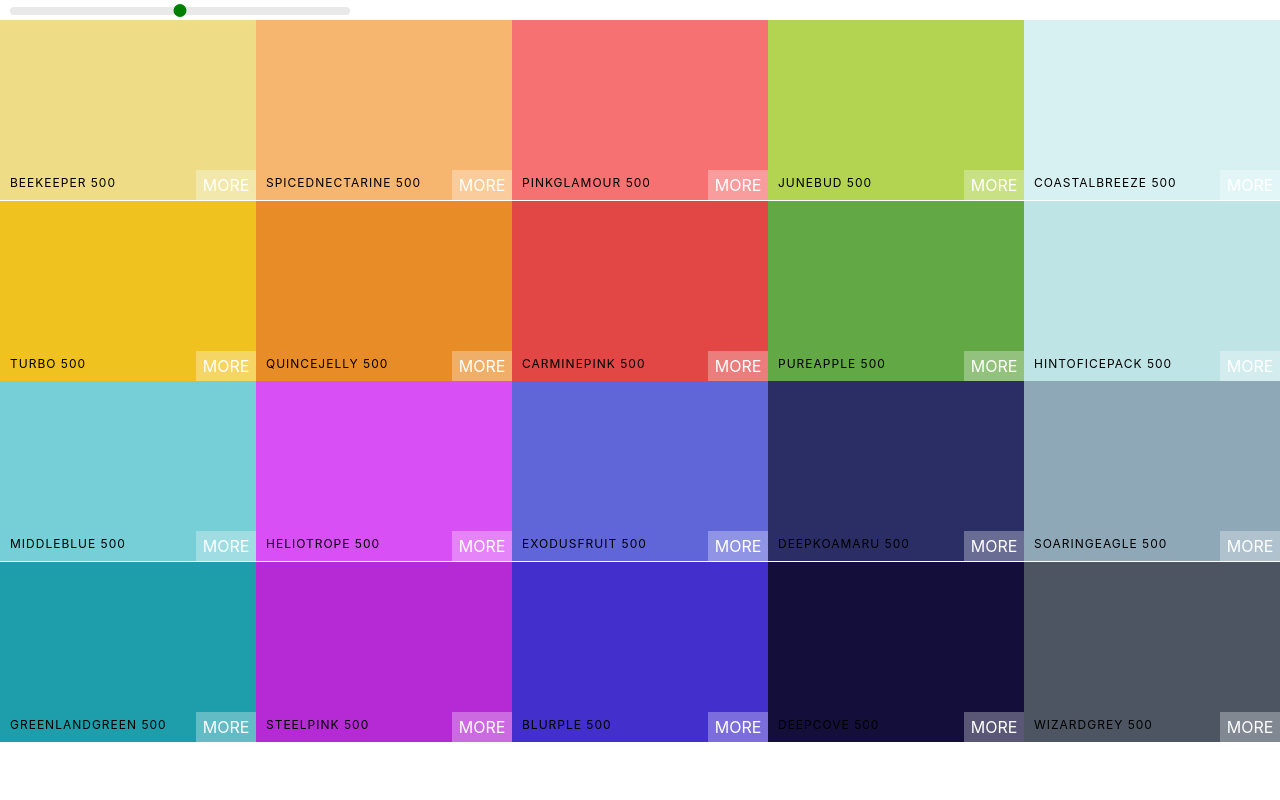
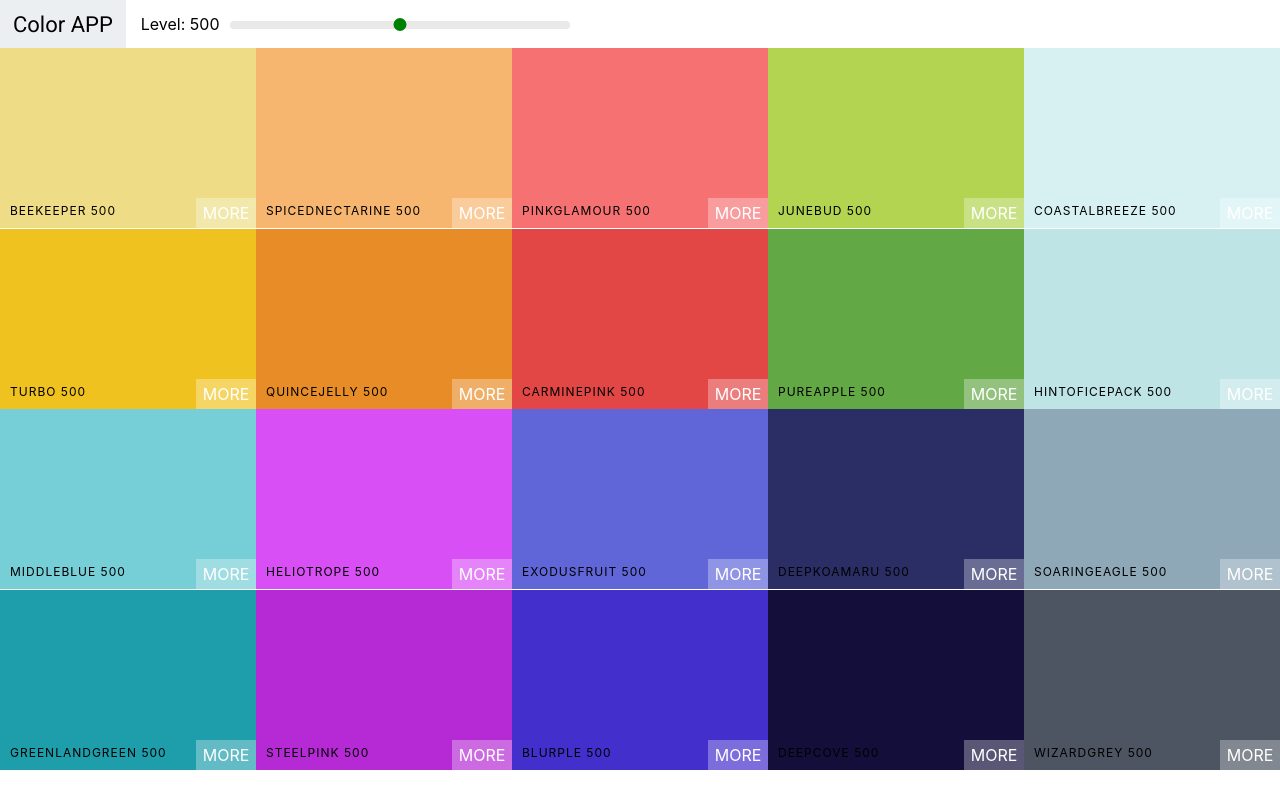
Before and after one commit to spencerhaugh/color-project, a React (Create React App) app: page / in a window 1280 px wide. Built offline with nearby package versions, Linux system fonts and the light colour scheme.

Commit message:
Add Navbar

```diff
--- /dev/null
+++ b/src/Navbar.css
@@ -0,0 +1,30 @@
+@import url("https://fonts.googleapis.com/css2?family=Roboto&display=swap");
+
+.Navbar {
+  display: flex;
+  align-items: center;
+  justify-content: flex-start;
+  height: 6vh;
+}
+
+.logo {
+  margin-right: 15px;
+  padding: 0 13px;
+  font-size: 22px;
+  background-color: #eceff1;
+  font-family: "Roboto", sans-serif;
+  height: 100%;
+  display: flex;
+  align-items: center;
+}
+
+.logo a {
+  text-decoration: none;
+  color: black;
+}
+
+.slider {
+  width: 340px;
+  margin: 0 10px;
+  display: inline-block;
+}
--- /dev/null
+++ b/src/Navbar.js
@@ -0,0 +1,43 @@
+import React, { Component } from 'react';
+import Slider from 'rc-slider';
+import './Navbar.css';
+import 'rc-slider/assets/index.css';
+
+export default class Navbar extends Component {
+    render() {
+        const { level, changeLevel } = this.props;
+        return (
+            <nav className="Navbar">
+                <div className="logo">
+                    <a href='/'>Color APP</a>
+                </div>
+                <div className='slider-container'>
+                    <span>Level: {level}</span>
+                    <div className='slider'>
+                        <Slider
+                            defaultValue={level}
+                            min={100}
+                            max={900}
+                            step={100}
+                            onAfterChange={changeLevel}
+                            trackStyle={{ backgroundColor: 'transparent' }}
+                            railStyle={{ height: '8px' }}
+                            handleStyle={{
+                                backgroundColor: 'green',
+                                borderColor: 'green',
+                                width: '13px',
+                                height: '13px',
+                                marginTop: '-3px'
+                            }}
+                            activeDotStyle={{
+                                borderColor: 'green',
+                                boxShadow: 'none',
+                                outline: 'transparent 4px solid'
+                            }}
+                        />
+                    </div>
+                </div>
+            </nav>
+        )
+    }
+}
--- a/src/Palette.css
+++ b/src/Palette.css
@@ -4,25 +4,3 @@
 .Palette-colors {
   height: 90%;
 }
-.slider {
-  width: 340px;
-  margin: 0 10px;
-  display: inline-block;
-}
-.rc-slider-track {
-  background-color: transparent;
-}
-.rc-slider-rail {
-  height: 8px;
-}
-.rc-slider-handle,
-.rc-slider-handle:active,
-.rc-slider-handle:focus,
-.rc-slider-handle:hover {
-  background-color: green;
-  outline: transparent 4px solid;
-  border: 2px solid green;
-  margin-top: -3px;
-  height: 13px;
-  width: 13px;
-}
--- a/src/Palette.js
+++ b/src/Palette.js
@@ -1,8 +1,9 @@
 import React, { Component } from 'react';
 import ColorBox from './ColorBox';
-import 'rc-slider/assets/index.css';
-import './Palette.css'
-import Slider from 'rc-slider';
+import Navbar from './Navbar';
+import './Palette.css';
+
+
 
 export default class Palette extends Component {
     constructor(props) {
@@ -23,16 +24,7 @@ export default class Palette extends Component {
         ));
         return (
             <div className='Palette'>
-                <div className='slider'>
-                    <Slider
-                        defaultValue={level}
-                        min={100}
-                        max={900}
-                        step={100}
-                        onAfterChange={this.changeLevel}
-                    />
-                </div>
-                {/* Navbar */}
+                <Navbar level={level} changeLevel={this.changeLevel} />
                 <div className='Palette-colors'>
                     {colorBoxes}
                 </div>
```
